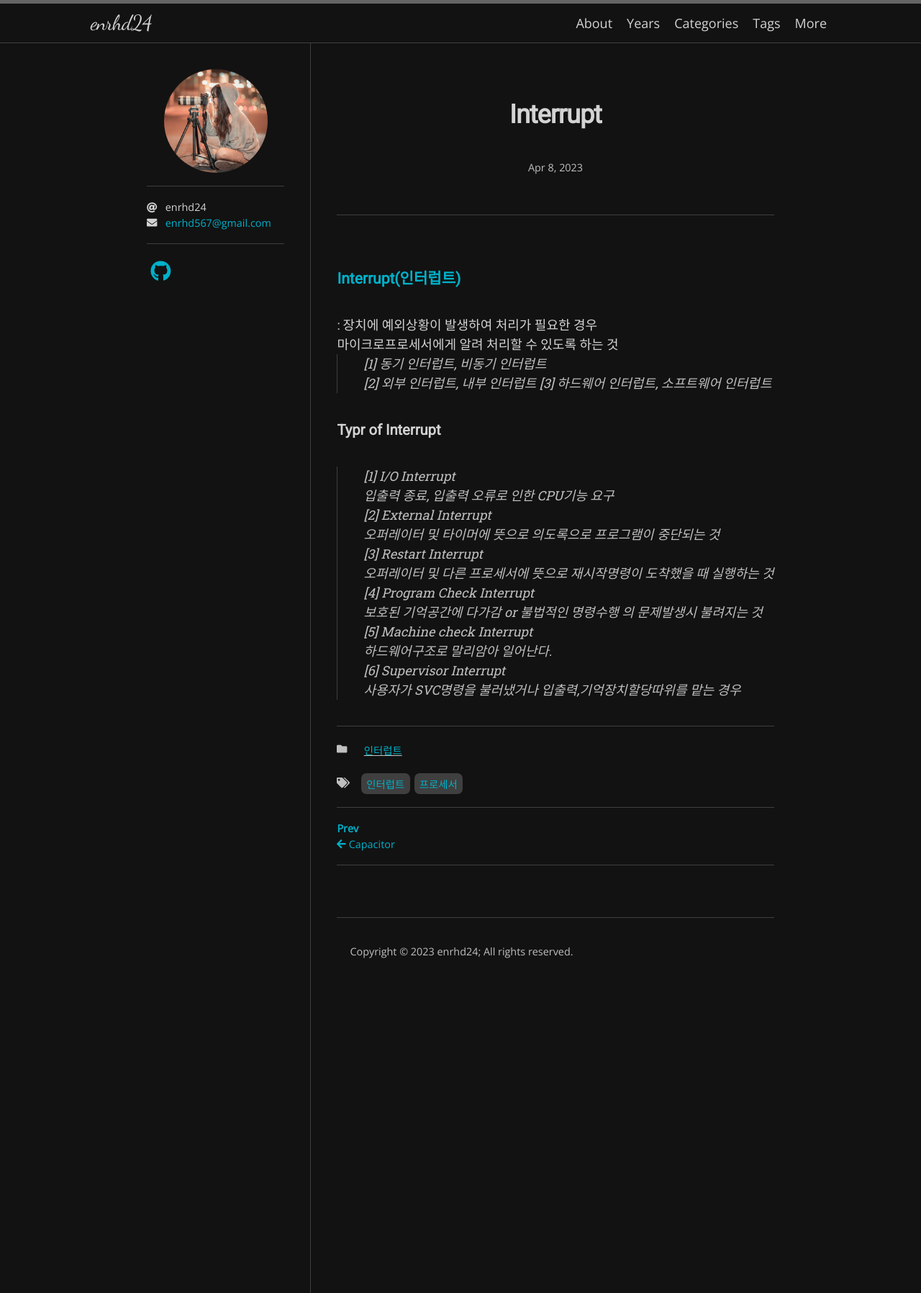
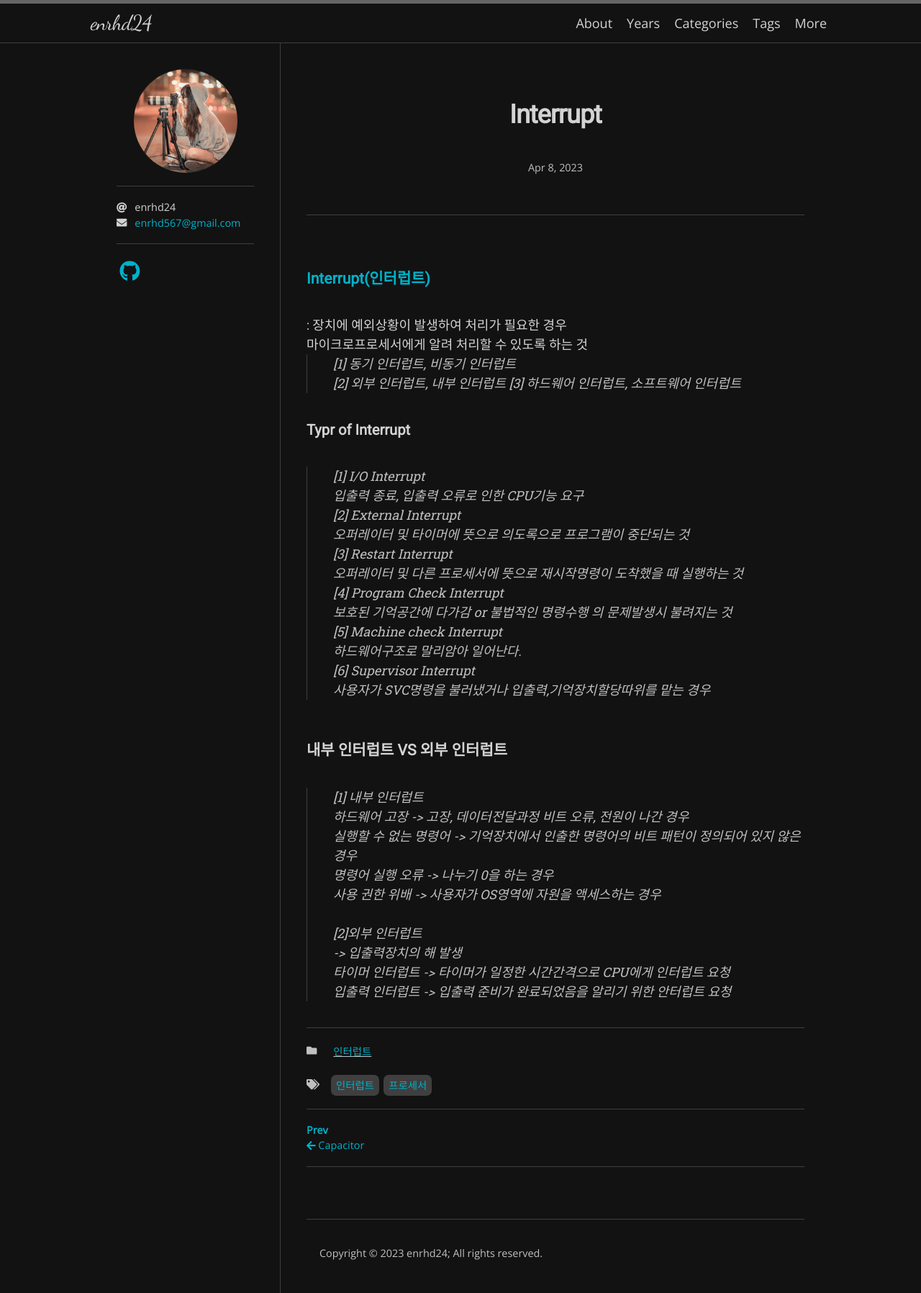
Before and after one commit to enrhd24/enrhd24.github.io, a Jekyll site: the page built from _posts/2023-04-08-Interrupt.md, in a window 1280 px wide. Shown: the whole page at 72% size. Built offline with Jekyll 4.4.1, drawn with Linux system fonts in a browser that asks for light colours; nearby versions of some CDN libraries; some web fonts are replaced.

Commit message:
Processor of Interrupt 내부Interrupt and 외부 Interrupt

```diff
--- a/_posts/2023-04-08-Interrupt.md
+++ b/_posts/2023-04-08-Interrupt.md
@@ -25,3 +25,15 @@ tag: [인터럽트, 프로세서]
 > : 하드웨어구조로 말리암아 일어난다.<br>
 > [6] Supervisor Interrupt <br>
 > : 사용자가 SVC명령을 불러냈거나 입출력,기억장치할당따위를 맡는 경우<br>
+
+### 내부 인터럽트 VS 외부 인터럽트
+>[1] 내부 인터럽트<br>
+>: 하드웨어 고장 -> 고장, 데이터전달과정 비트 오류, 전원이 나간 경우<br>
+>: 실행할 수 없는 명령어 -> 기억장치에서 인출한 명령어의 비트 패턴이 정의되어 있지 않은 경우<br>
+>: 명령어 실행 오류 -> 나누기 0을 하는 경우<br>
+>: 사용 권한 위배 -> 사용자가 OS영역에 자원을 액세스하는 경우<br>
+<br>
+>[2]외부 인터럽트<br>
+> -> 입출력장치의 해 발생<br>
+>: 타이머 인터럽트 -> 타이머가 일정한 시간간격으로 CPU에게 인터럽트 요청<br>
+>: 입출력 인터럽트 -> 입출력 준비가 완료되었음을 알리기 위한 안터럽트 요청<br>
```
